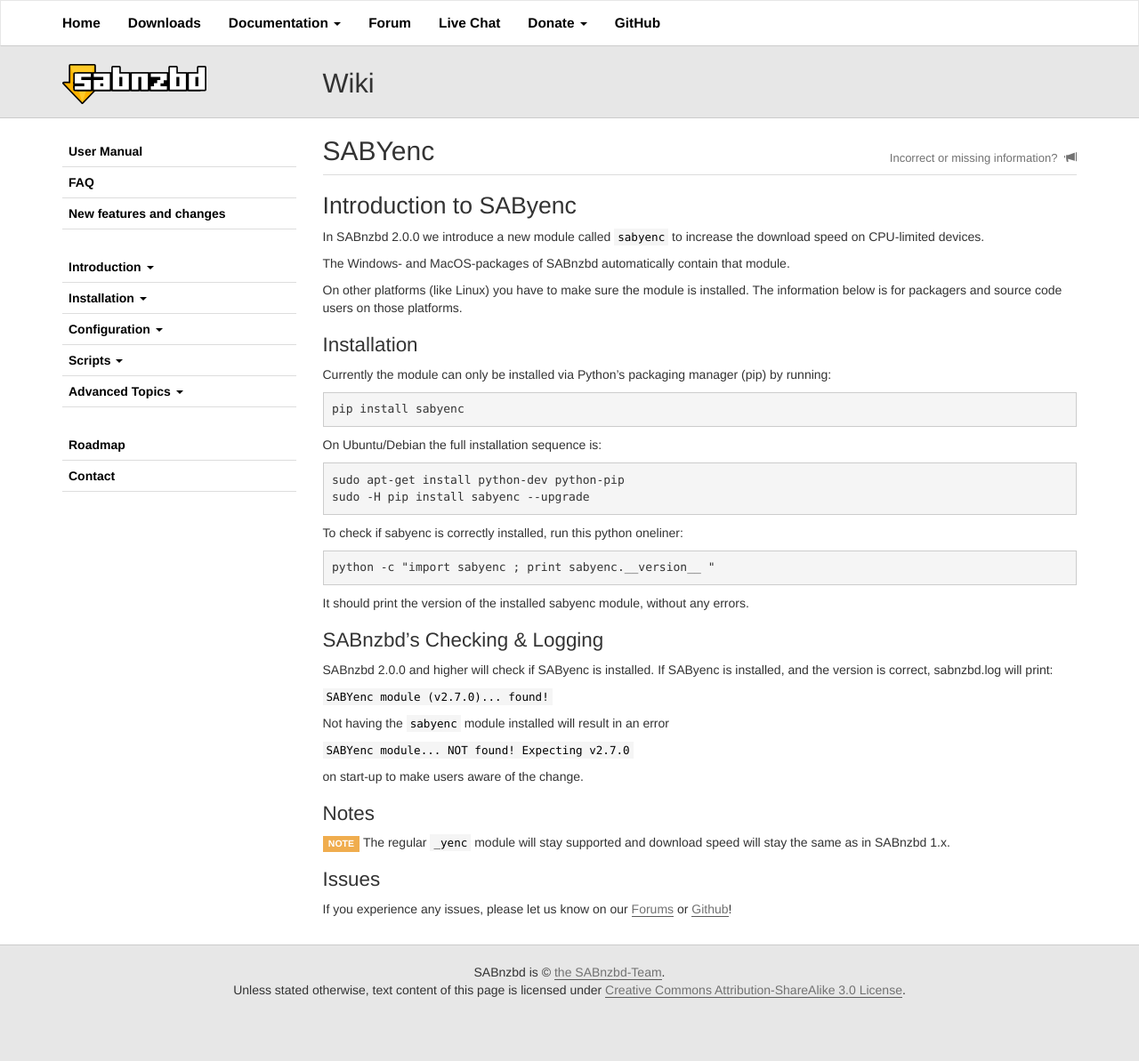
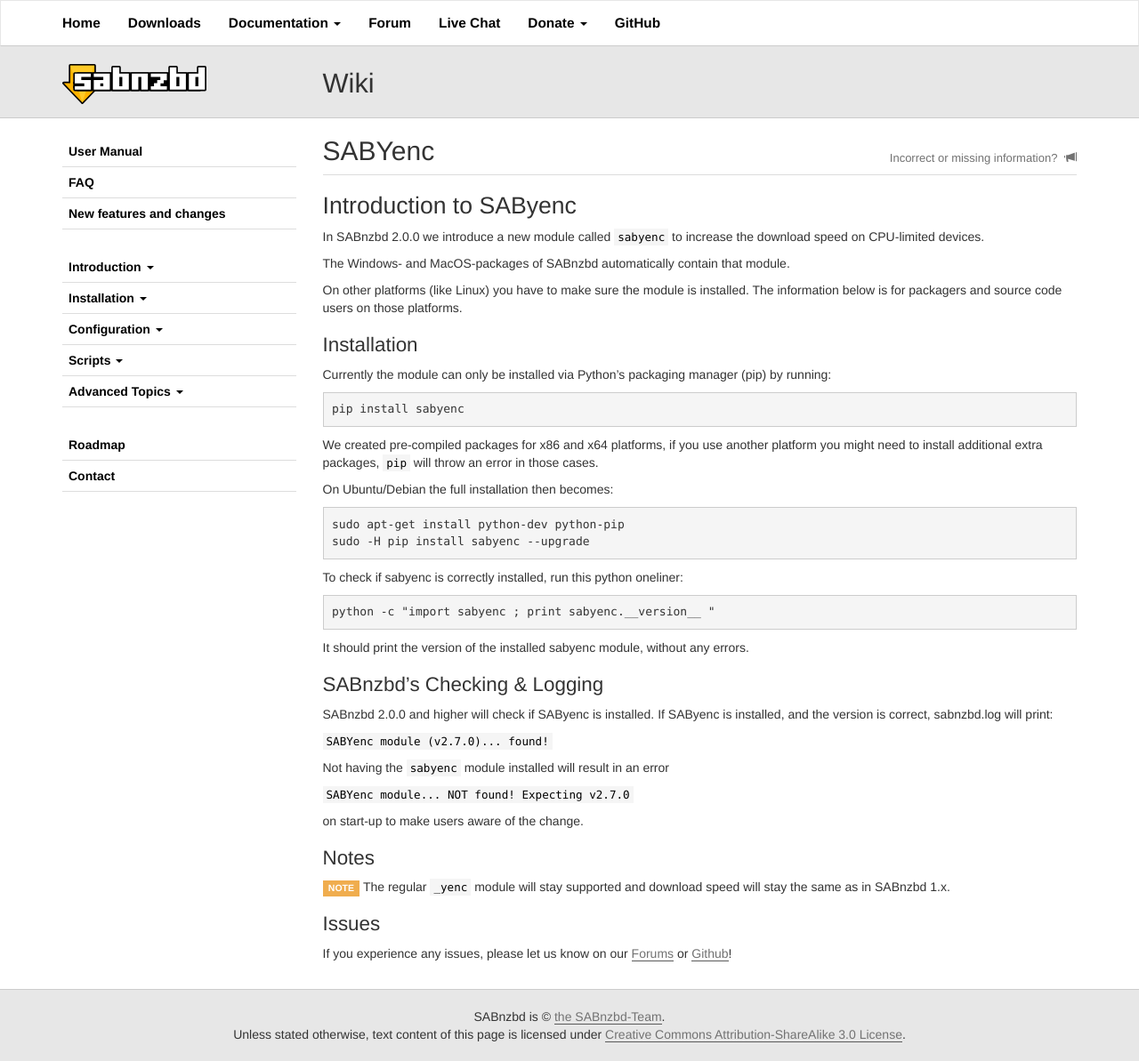
Before and after one commit to sabnzbd/sabnzbd.github.io, a Jekyll site: the page built from wiki/extra/sabyenc.md, in a window 1280 px wide. Shown: the whole page at 89% size. Built offline with Jekyll 4.4.1, drawn with Linux system fonts in a browser that asks for light colours; before the commit the page ends 1143 px from its top, so only the background shows below that.

Commit message:
Add info on precompiled SABYenc for x86 and x64

````diff
--- a/wiki/extra/sabyenc.md
+++ b/wiki/extra/sabyenc.md
@@ -18,8 +18,9 @@
 ```
 pip install sabyenc
 ```
+We created pre-compiled packages for x86 and x64 platforms, if you use another platform you might need to install additional extra packages, `pip` will throw an error in those cases.
 
-On Ubuntu/Debian the full installation sequence is:
+On Ubuntu/Debian the full installation then becomes:
 ```
 sudo apt-get install python-dev python-pip
 sudo -H pip install sabyenc --upgrade
````
